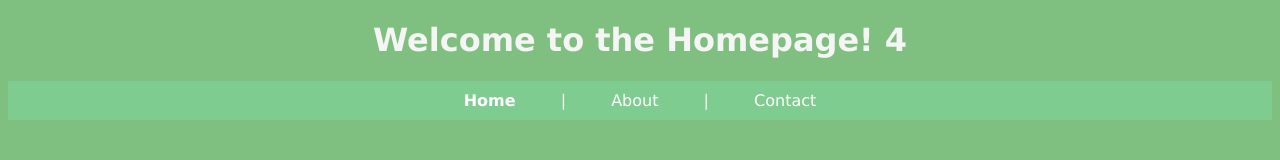
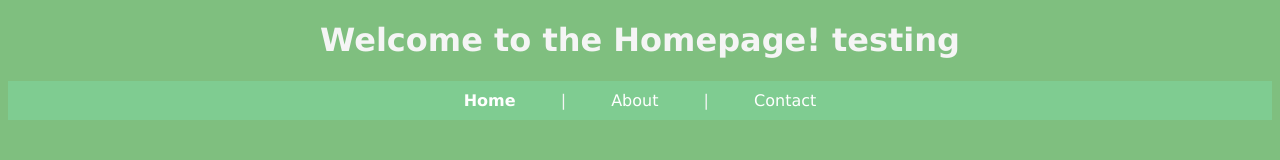
Before and after one commit to rajatgoel47/typescript-cdk-example-1, a plain HTML site: page site-assets/index.html in a window 1280 px wide. Drawn offline with Linux system fonts and the light colour scheme.

Commit message:
Update index.html

```diff
--- a/site-assets/index.html
+++ b/site-assets/index.html
@@ -8,7 +8,7 @@
     <title>Homepage!</title>
   </head>
   <body>
-    <h1>Welcome to the Homepage! 4 </h1>
+    <h1>Welcome to the Homepage! testing </h1>
     <ul>
       <li id="current"><a href="index.html">Home</a></li>
       <li>|</li>
```
